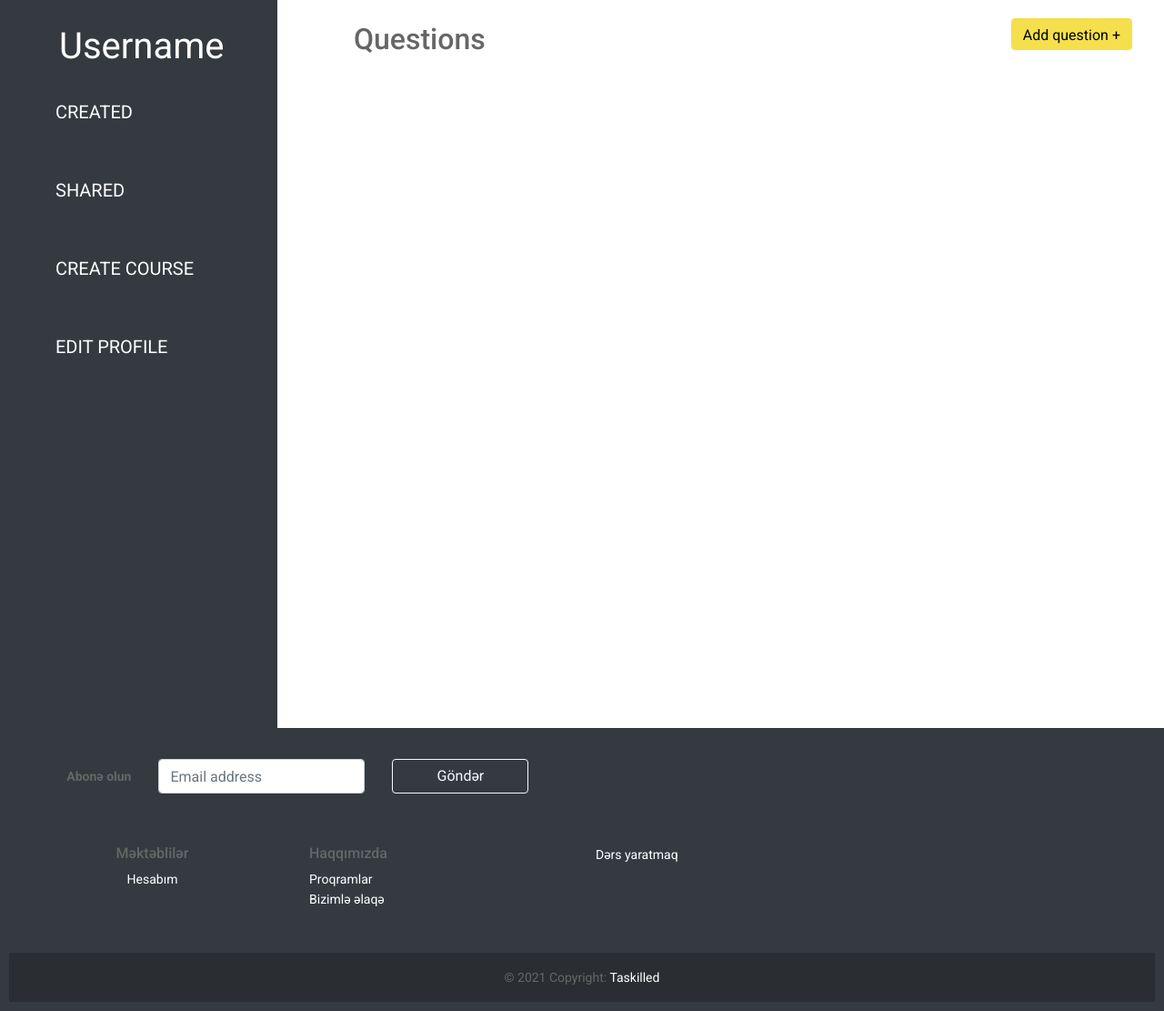
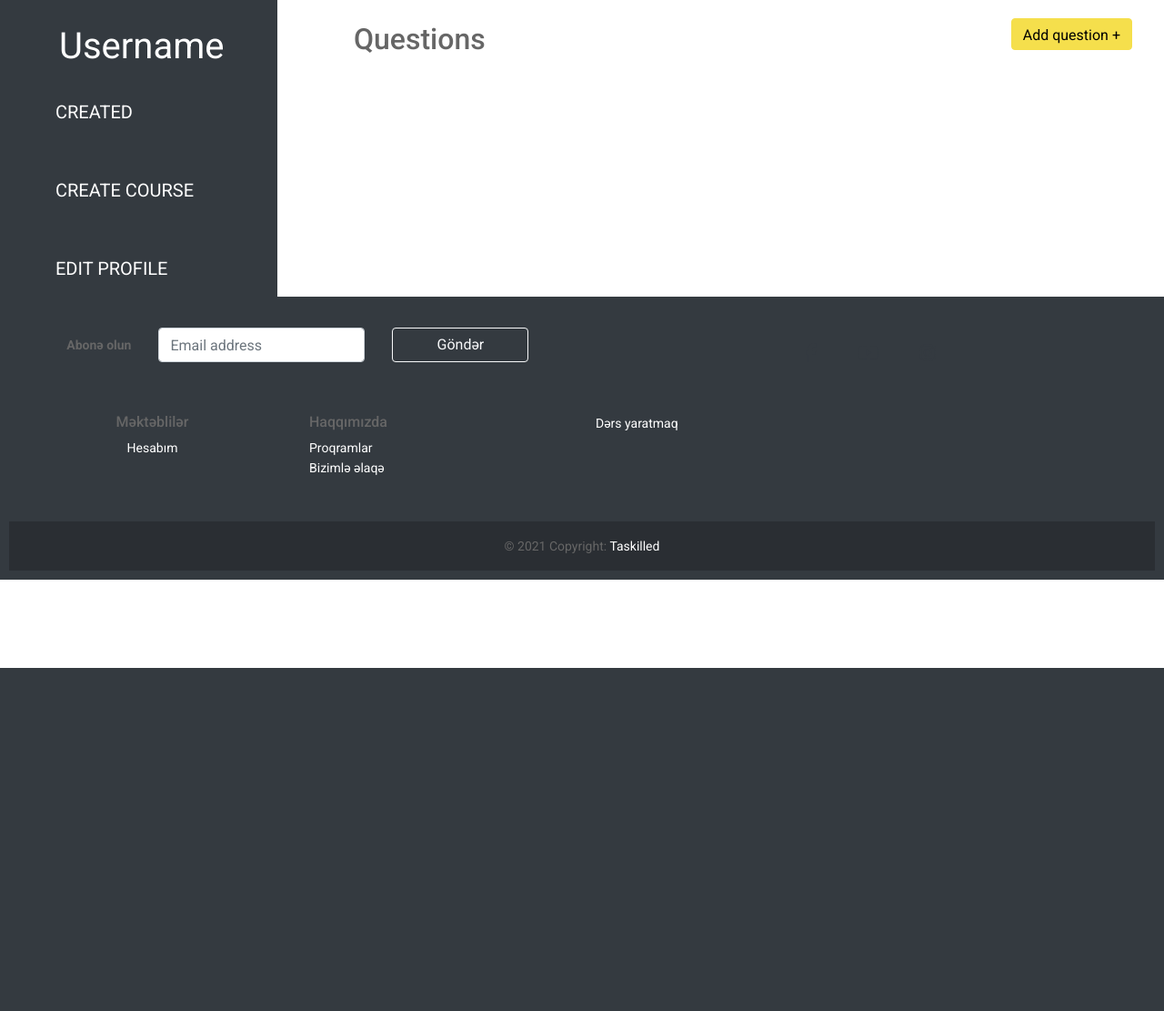
Before and after one commit to muradaghazade/taskool2, a Django app: page /course-questions/1 in a window 1280 px wide. Shown: the part 66-1177 px from the top of the page at 91% size. After the commit the page ends 800 px from the top, so only its background shows below. Run offline with Django 3.2, Linux system fonts and the light colour scheme; data comes from the database, SQL or seed files in the repository; data that the repository does not hold is empty; some libraries are stand-ins or nearby versions.

Commit message:
some functions added

```diff
--- a/core/templates/course-questions.html
+++ b/core/templates/course-questions.html
@@ -226,13 +226,13 @@
         }
     }
     .main{
-        height: 100VH;
+        /* height: 100VH; */
         width: 100%;
     }
     .left-side {
         width: 100%;
         background-color: #343a40 !important;
-        height: 100%;
+        /* height: 100%; */
         padding: 0px;
     }
     .username-name {
@@ -291,13 +291,8 @@
             <div class="left-list">
                 <ul class="left-ul">
                     <li class="mt-4" style="padding: 20px; ">
-                        <a href="" class="sidebar-items left-li">
+                        <a href="{% url 'core:profile' %}" class="sidebar-items left-li">
                             Created
-                        </a>
-                    </li>
-                    <li class="mt-4" style="padding: 20px; ">
-                        <a href="" class="sidebar-items left-li">
-                            Shared
                         </a>
                     </li>
                     <li class="mt-4" style="padding: 20px; ">
--- a/core/templates/course_detail.html
+++ b/core/templates/course_detail.html
@@ -169,7 +169,8 @@
 
                             <h5 class="course-price"></h5>
                         </div>
-                        <button class="hide-me" id="order-button" style="width: 100%;color: white;background-color: red;border: none;padding: 10px 0px; border-radius: 5px;" type="submit" value="Book">Book</button>
+                        <button class="hide-me" id="order-button" style="width: 100%;color: white;background-color: red;border: none;padding: 10px 0px; border-radius: 5px;" type="submit" value="Book">Dərsi al</button>
+                        <a href="/login" style="text-decoration: none; outline: none;"><button class="hide-me" id="order-button-two" style="width: 100%;color: white;background-color: red;border: none;padding: 10px 0px; border-radius: 5px;" type="submit" value="Book">Dərsi al</button></a>
 
                     </div>
 
--- a/static/js/course-detail.js
+++ b/static/js/course-detail.js
@@ -255,7 +255,8 @@ let jwt = `Bearer ${localStorage.getItem("token")}`
 
         if(localStorage.getItem("token")){
           document.getElementById("book-place").style = 'display:block'
+          document.getElementById('order-button-two').style = 'display:none'
         }else{
-          document.getElementById("book-place").style = 'display:none'
-
+          document.getElementById("order-button").style = 'display:none'
+          document.getElementById('order-button-two').style.display = 'block'
         }
```
Also changed, not shown: core/templates/create-course.html (+1 -6 lines), core/templates/create-question.html (+2 -6 lines), 1 other file.
